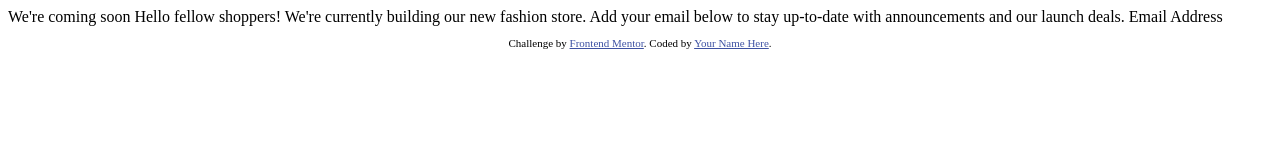
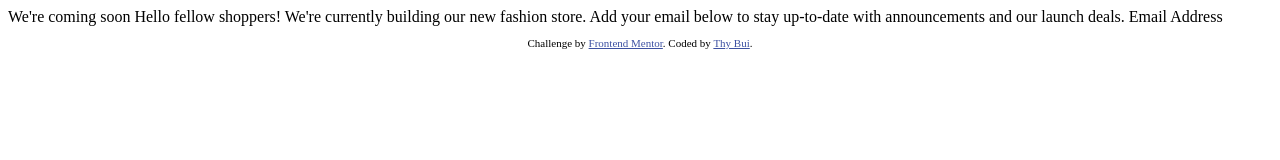
Before and after one commit to ThyBui07/Base-Apparel-coming-soon-page, a plain HTML site: page index.html in a window 1280 px wide. Drawn offline with Linux system fonts and the light colour scheme.

Commit message:
starter kit

```diff
--- a/index.html
+++ b/index.html
@@ -26,7 +26,7 @@
   <footer>
     <p class="attribution">
       Challenge by <a href="https://www.frontendmentor.io?ref=challenge" target="_blank">Frontend Mentor</a>.
-      Coded by <a href="#">Your Name Here</a>.
+      Coded by <a href="#">Thy Bui</a>.
     </p>
   </footer>
 </body>
```
